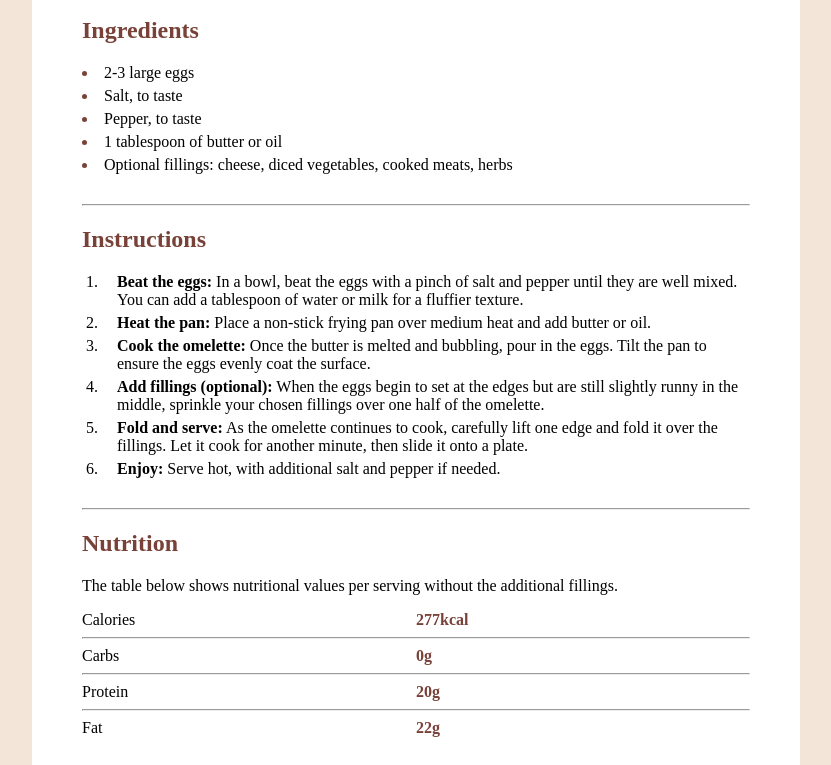
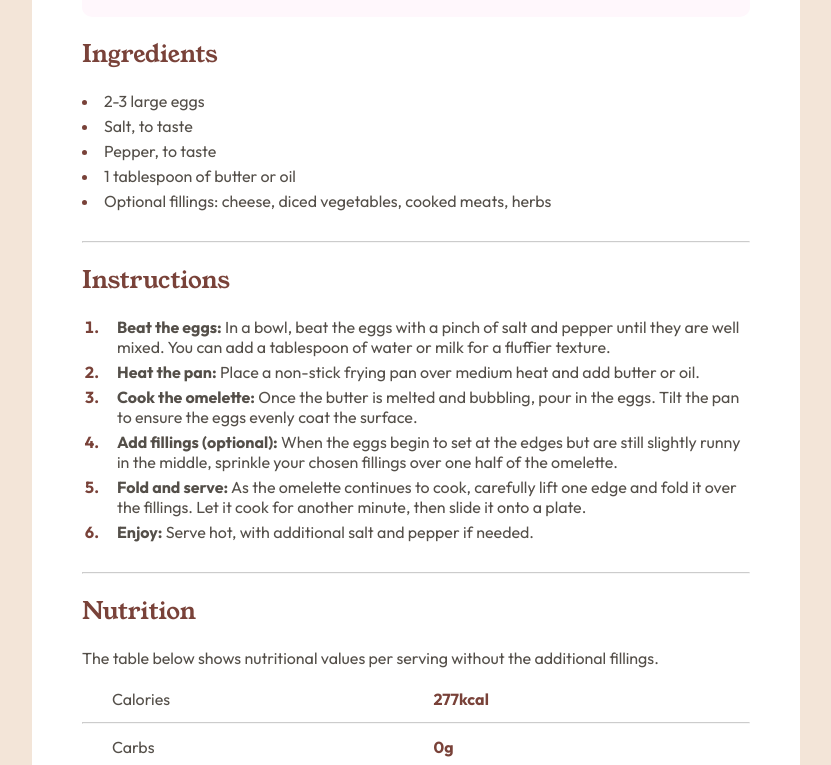
Before and after one commit to siyaaas/Recipe-page, a plain HTML site: page index.html in a window 1280 px wide. Shown: the part 752-1517 px from the top of the page, without its empty margins (232-1063 px from the left). Drawn offline with Linux system fonts and the light colour scheme.

Commit message:
change font and maker color

```diff
--- a/index.html
+++ b/index.html
@@ -4,6 +4,11 @@
     <meta charset="UTF-8" />
     <meta name="viewport" content="width=device-width, initial-scale=1.0" />
     <!-- displays site properly based on user's device -->
+
+    <link rel="preconnect" href="https://fonts.googleapis.com">
+    <link rel="preconnect" href="https://fonts.gstatic.com" crossorigin>
+    <link href="https://fonts.googleapis.com/css2?family=Outfit:wght@100..900&display=swap" rel="stylesheet">
+    <link href="https://fonts.googleapis.com/css2?family=Outfit:wght@100..900&family=Young+Serif&display=swap" rel="stylesheet">
 
     <link
       rel="icon"
@@ -16,14 +21,28 @@
 
     <!-- Feel free to remove these styles or customise in your own stylesheet 👍 -->
     <style>
+
+
       body {
         width: 100%;
+        font-family: "Outfit", sans-serif;
+        background-color: #f3e5d8;
+        color: rgb(84 79 73);
+      }
 
-        background-color: #f3e5d8;
+      hr {
+        opacity: 50%;
       }
       .box-red {
         border: red solid 2px;
       }
+
+      .header {
+        font-family: "Young Serif", serif;
+        font-weight: 400;
+      }
+
+
       .attribution {
         font-size: 11px;
         text-align: center;
@@ -64,6 +83,8 @@
 
       .topic {
         color: #794239;
+        font-family: "Young Serif", serif;
+        font-weight: 400;
       }
       .list {
         margin-bottom: 30px;
@@ -82,17 +103,24 @@
       .num li {
         padding-left: 15px;
         margin-bottom: 5px;
+
+      }
+      .num li::marker {
+        color: #794239;
+        font-weight: bold;
       }
 
       .half {
         width: 50%;
+        padding: 5px;
+        margin-left: 25px;
       }
 
       .half2 {
         width: 50%;
         color: #794239;
         font-weight: bold;
-
+        padding: 5px;
       }
     </style>
   </head>
@@ -100,7 +128,7 @@
     <div class="big-box">
       <img class="box-img" src="./assets/images/image-omelette.jpeg" alt="" />
 
-      <h1>Simple Omelette Recipe</h1>
+      <h1 class="header">Simple Omelette Recipe</h1>
 
       <p>
         An easy and quick dish, perfect for any meal. This classic omelette
```
